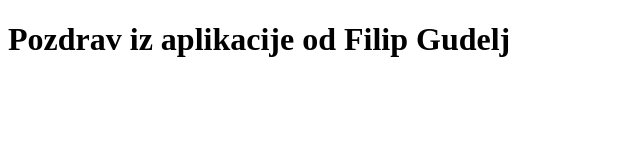
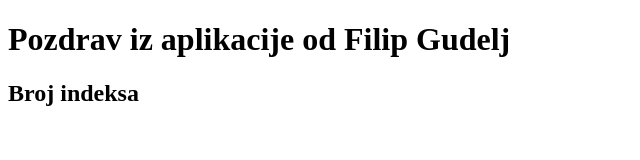
Before and after one commit to filipgudelj/RUAP-Projekt, a plain HTML site: page index.html in a window 1280 px wide. Shown: the whole page, without its empty margins (0-640 px from the left). Drawn offline with Linux system fonts and the light colour scheme.

Commit message:
Second commit

```diff
--- a/index.html
+++ b/index.html
@@ -8,5 +8,6 @@
 </head>
 <body>
     <h1>Pozdrav iz aplikacije od Filip Gudelj</h1>
+    <h2>Broj indeksa</h2>
 </body>
 </html>
```
